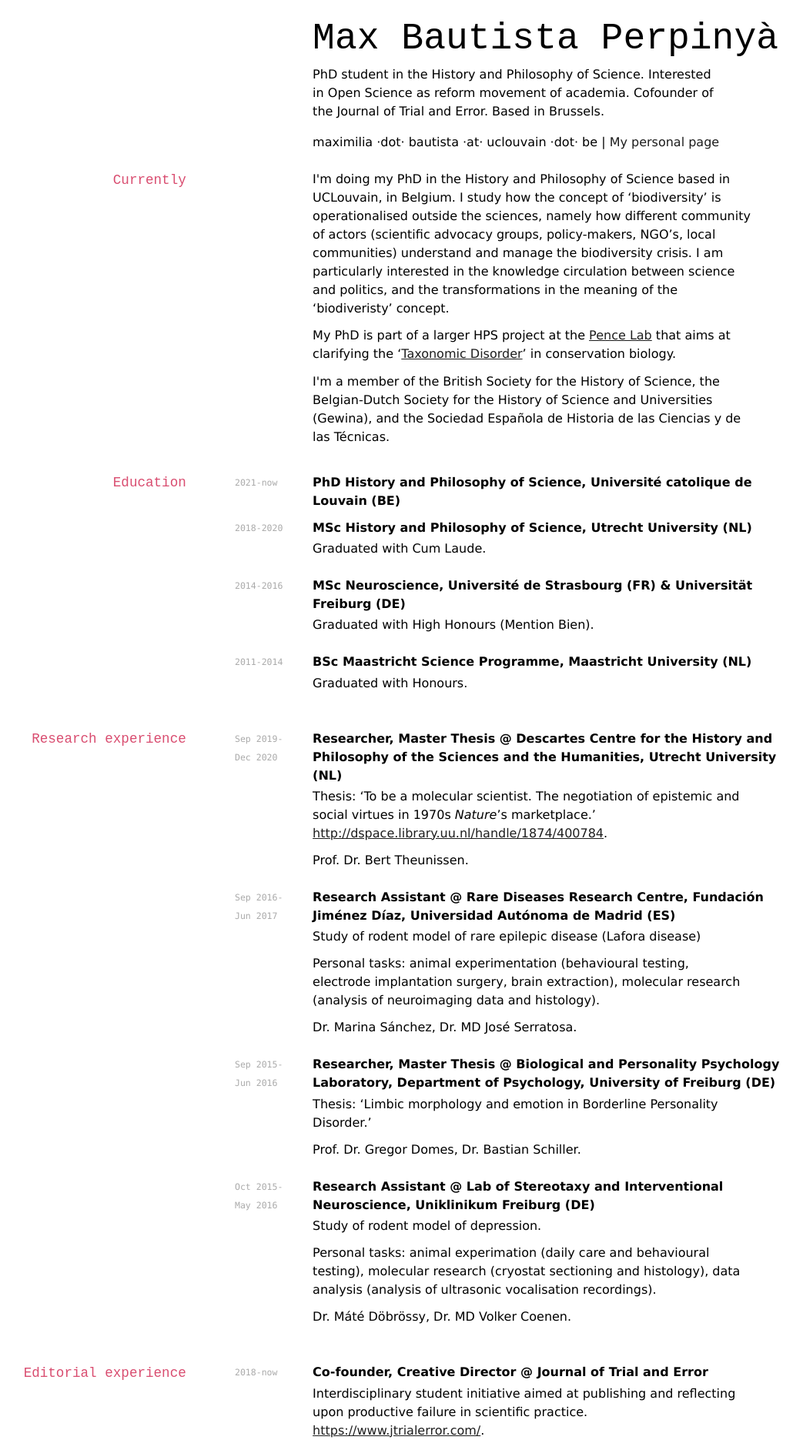
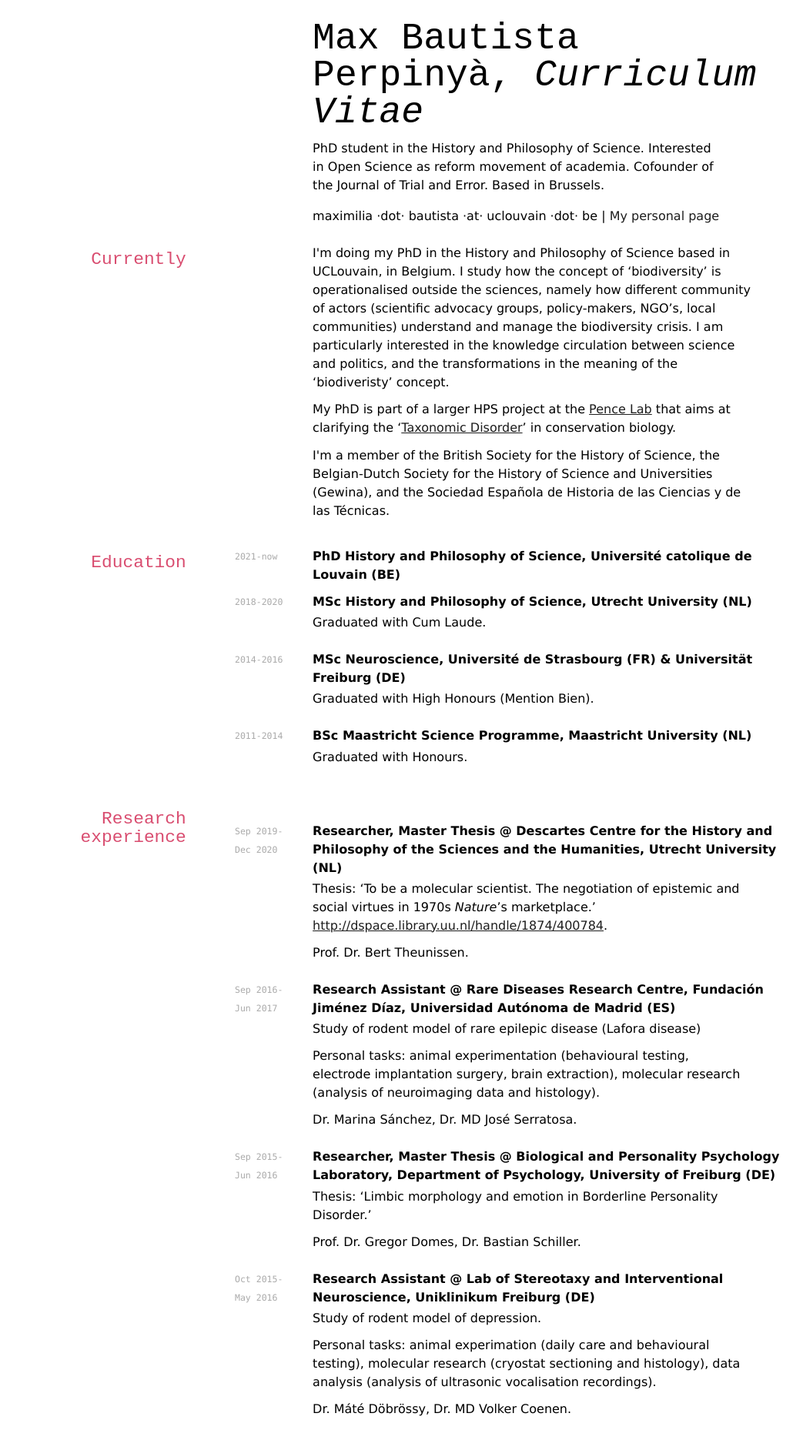
Before and after one commit to elipapa/markdown-cv, a Jekyll site: the page built from index.md, in a window 1280 px wide. Shown: the top 1884 px of the page at 77% size, without its empty margins (27-1070 px from the left). Built offline with Jekyll 4.4.1, drawn with Linux system fonts in a browser that asks for light colours; some of the changed text lies outside the part shown.

Commit message:
mobile ready

```diff
--- a/index.md
+++ b/index.md
@@ -2,7 +2,7 @@
 layout: cv
 title: Max Bautista Perpinyà's CV
 ---
-# Max Bautista Perpinyà
+# Max Bautista Perpinyà, *Curriculum Vitae*
 <div id="myself">
 PhD student in the History and Philosophy of Science. Interested in Open Science as reform movement of academia. Cofounder of the Journal of Trial and Error. Based in Brussels.
 </div>
@@ -96,11 +96,11 @@
 
 
 ## Publications
-Devine S, **Bautista Perpinyà M**, Delrue V, Gaillard S, Jorna T, van der Meer M, Millet L, Pozzebon C, Visser J. 'Science Fails. Let’s Publish.' *Journal of Trial and Error*. <a href="https://doi.org/10.36850/ed1" target="_blank">https://doi.org/10.36850/ed1</a>.
+Devine S, Bautista Perpinyà M, Delrue V, Gaillard S, Jorna T, van der Meer M, Millet L, Pozzebon C, Visser J. 'Science Fails. Let’s Publish.' *Journal of Trial and Error*. <a href="https://doi.org/10.36850/ed1" target="_blank">https://doi.org/10.36850/ed1</a>.
 
-Burgos DF, Cussó L, Sánchez-Elexpuru G, Calle D, **Perpinyà MB**, Desco M, Serratosa JM, Sánchez MP. 'Structural and Functional Brain Abnormalities in Mouse Models of Lafora Disease.' *International Journal of Molecular Sciences*. 2020; 21(20):7771. <a href="https://doi.org/10.3390/ijms21207771" target="_blank">https://doi.org/10.3390/ijms21207771</a>.
+Burgos DF, Cussó L, Sánchez-Elexpuru G, Calle D, Perpinyà MB, Desco M, Serratosa JM, Sánchez MP. 'Structural and Functional Brain Abnormalities in Mouse Models of Lafora Disease.' *International Journal of Molecular Sciences*. 2020; 21(20):7771. <a href="https://doi.org/10.3390/ijms21207771" target="_blank">https://doi.org/10.3390/ijms21207771</a>.
 
-Pfeiffer LM, Thiele S, **Bautista Perpinyà ME**, Coenen VA, Döbrössy MD (2016). 'Characterization of pre- and post-weaning behavior in a rodent model of depression: Early affective dysfunction reflected in Vocalization.' Poster session, *XXII Congress of the European Society for Stereotactic and Functional Neurosurgery*, 28-09 to 01-10, Madrid (Spain).
+Pfeiffer LM, Thiele S, Bautista Perpinyà ME, Coenen VA, Döbrössy MD (2016). 'Characterization of pre- and post-weaning behavior in a rodent model of depression: Early affective dysfunction reflected in Vocalization.' Poster session, *XXII Congress of the European Society for Stereotactic and Functional Neurosurgery*, 28-09 to 01-10, Madrid (Spain).
 
 
 ## Talks and public apperances
@@ -190,8 +190,6 @@
 Max Bautista Perpinyà, Martijn van der Meer (2019). 'Are we facing a bigger monster? The Journal of Trial and Error visits Cambridge.' *Journal of Trial and Error*. <a href="https://www.jtrialerror.com/2019/09/30/are-we-facing-a-bigger-monster-the-journal-of-trial-and-error-visits-cambridge/" target="_blank">Link</a>.
 
 Max Bautista Perpinyà (2020). 'Holanda Abierta.' *Científicos Españoles en los Países Bajos/Spanish Scientists in the Netherlands (CENL/SWNL)*.
-- d
-
 
 ## Technical IT skills
 - Front-end website design (CSS, HTML)
@@ -216,16 +214,16 @@
 
 ## Languages
 __Spanish__
-Native
+- Native
 
 __Catalan__
-Native
+- Native
 
 __English__
-Full Professional
+- Full Professional
 
 __French__
-Intermediate
+- Intermediate
 
 
 
--- a/media/davewhippmod-screen.css
+++ b/media/davewhippmod-screen.css
@@ -143,7 +143,7 @@
 }
 
 h2 {
-	font-size: 1.1em;
+	font-size: 1.43em;
 	color: #d94d70;
 	position: relative;
 	top: 1.4em;
@@ -170,12 +170,13 @@
 	transition-duration: 0.8s;
 }
 
-#max-bautista-perpinyà {
+h1 {
 	text-align: left;
     	font-size: 3em;
     	line-height: 1em;
     	position: relative;
     	left: 33%;
+			width: 50%;
 }
 
 #myself {
@@ -233,6 +234,10 @@
 	top: 10px;
 }
 
+:root
+{
+  --leftstart: 140px;}
+
 
 /* This hack fixes scrollable on x for tablets */
 @media only screen and (max-width: 1024px) {
@@ -242,69 +247,66 @@
 }
 
 @media only screen and (max-width: 1000px) {
-  body {
-		width: 100%
-		margin-top: 0em;
-		margin-left: 0.3em;
-  }
-
-	#max-bautista-perpinyà, h2 {
-	  text-align: left;
-	  font-size: 2em;
-	  line-height: 1em;
-	  position: relative;
-	  left: 7%;
-		width: 100%;
-		}
-
-		h2 {
-			top:65px;
-			margin-top:53px;
-		}
-
-	#currently {
-		margin-top:0px;
+	body, content {
+		width:100%;
 	}
 
-	#max-bautista-perpinyà {
-			font-size: 3em;
-		}
-
-	#myself, #webaddress  {
-		left:8%;
-		width: 86%;
+	p, #currentlytext, #myself, #webaddress {
+		left: 20px;
+		top: 29px;
+		width: 74%;
+		margin-bottom: 1.8em;
+		/*text-indent: var(--leftstart);*/
+		/*text-align: right;*/
 	}
 
-	p {
-		top: 92px;
-		/*left:30%;*/
-		left:7%;
-		width: 90%;
-		margin-bottom: 45px;
+#myself, #webaddress {
+	top: 0px;
+
+}
+
+	h1 {
+		font-size: 2.7em;
+		left:20px;
+		width: 80%;
 	}
 
-	#currentlytext {
-		top: 65px;
-		left: 7.5%;
-		width: 89%;
-		margin-bottom: 22px
-	}
-
+	strong {
+    left: 0%;
+    width: 45%;
+    margin-top: 0.25em;
+    margin-bottom: 0.7em;
+    margin-right: 0;
+    position: relative;
+    top: 21px;
+}
 	p code {
-	left:0px;
-	max-width: 100%;
-	font-size: 0.8em;
-	bottom:21px;
+		max-width: 100%;
+		left:0px;
+		text-indent: 0px;
 	}
 
 	ul {
-		left:7%;
 		position: relative;
-    top: 54px;
-		max-width: 100%
+		left: 20px;
+		top: 23px;
+		width: 100%;
+		margin-bottom: 0em;
+		margin-top: 0em;
 	}
 
 	li {
-		width: 70%;
+		width: 74%;
 	}
+
+	h2 {
+		font-size: 1.73em;
+		top:19px;
+		width: 100%;
+		text-align: left;
+		left: 20px;
+		margin-top: 40px;
+	}
+
+
 }
```
